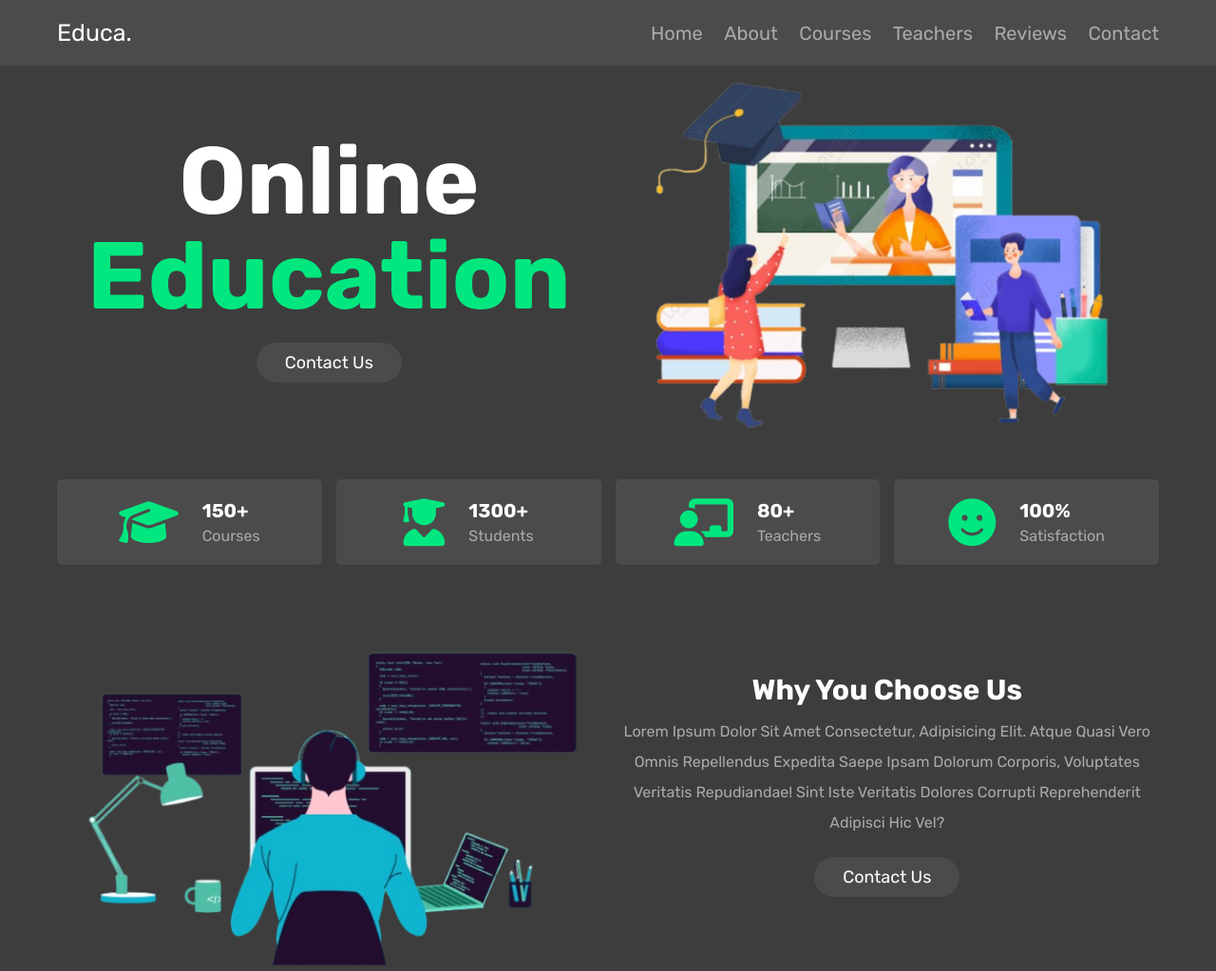
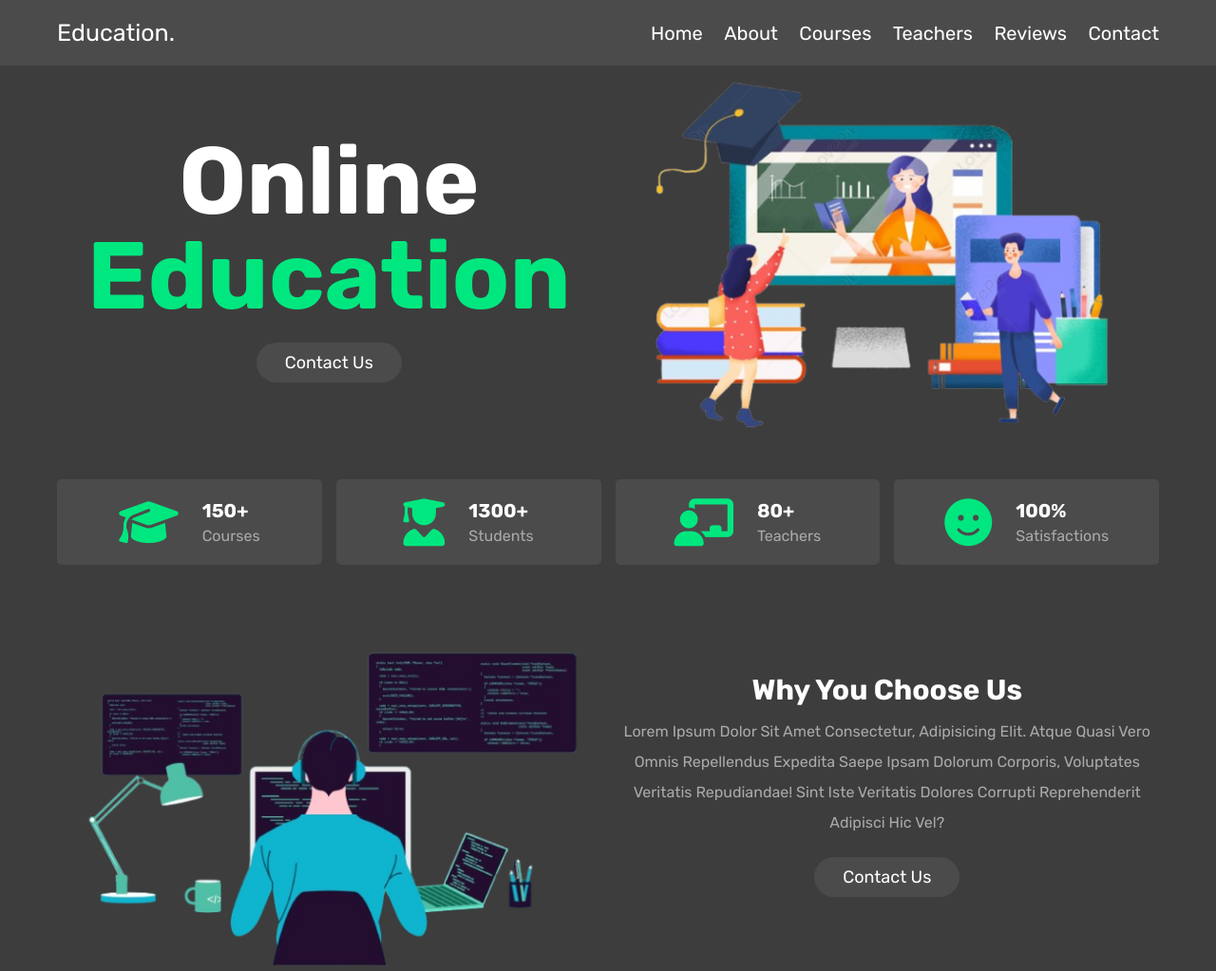
Before and after one commit to Abadan-Chala/Online-Education-Website, a plain HTML site: page index.html in a window 1280 px wide. Shown: the top 1023 px of the page at 95% size. Drawn offline with nearby package versions, Linux system fonts and the light colour scheme.

Commit message:
the logo updated

```diff
--- a/index.html
+++ b/index.html
@@ -16,7 +16,7 @@
 
   <header class="header">
     <section class="flex">
-       <a href="#home" class="logo">educa.</a>
+       <a href="#home" class="logo">education.</a>
        <nav class="navbar">
         <a href="#home">home</a>
         <a href="#about">about</a>
@@ -73,7 +73,7 @@
             <i class="fas fa-face-smile"></i>
             <div class="content">
                 <h3>100%</h3>
-                <p>satisfaction</p>
+                <p>satisfactions</p>
             </div>
         </div>
     </div>
--- a/style.css
+++ b/style.css
@@ -94,7 +94,7 @@ section{
 }
 .header .flex .navbar a{
     margin-left: 2rem;
-    color: var(--light-white);
+    color: var(--white);
     font-size: 2rem;
 }
 .header .flex .navbar a:hover{
```
